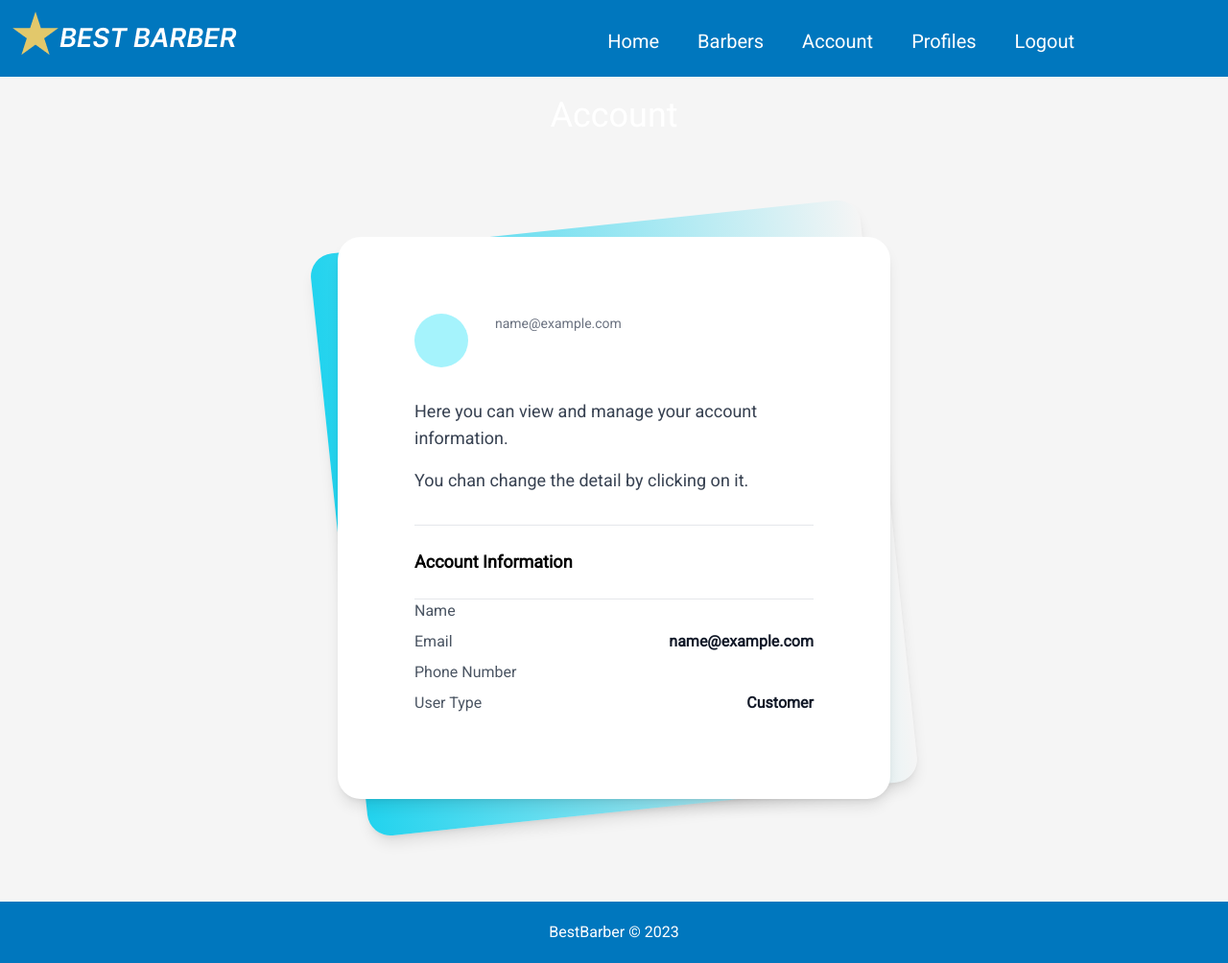
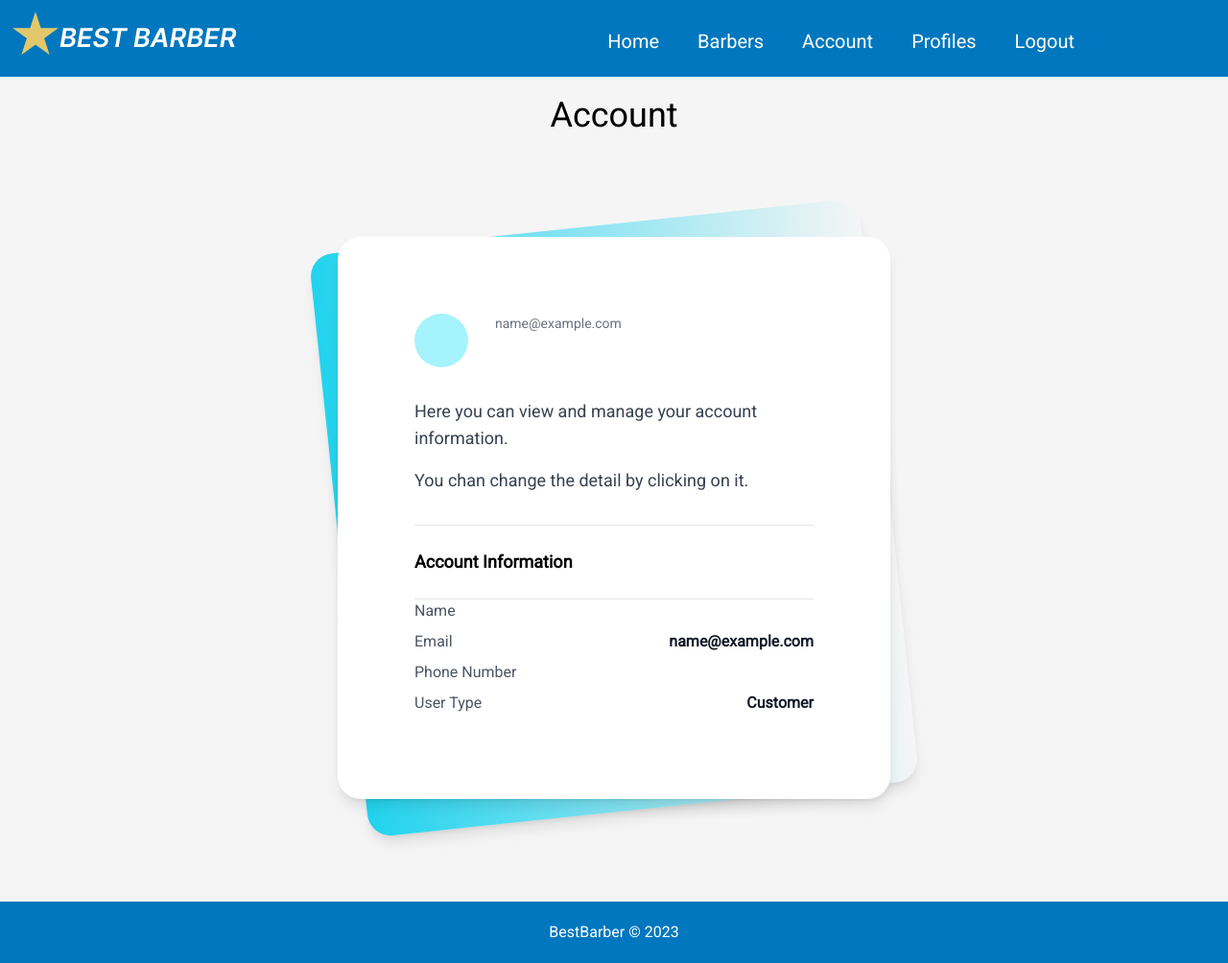
Before and after one commit to canefe/bestbarber, a Django app: page /account in a window 1280 px wide. Shown: the whole page at 96% size. Run offline with Django 4.2, Linux system fonts and the light colour scheme; the visitor is signed in with stand-in values (Sample User, id 1); style sheets or scripts are compiled from the project's sources; some libraries are stand-ins or nearby versions.

Commit message:
fixed the text  Account from white to black

```diff
--- a/templates/barbers/account.html
+++ b/templates/barbers/account.html
@@ -11,7 +11,7 @@
 
 {% block body_block %}
   <div class="flex flex-col items-center min-h-screen">
-    <h1 class="text-white text-4xl mt-5">Account</h1>
+    <h1 class="text-black text-4xl mt-5">Account</h1>
     <div class="flex items-center justify-center">
       <div class="min-h-screen flex flex-col justify-center">
         <div class="relative py-3 sm:max-w-xl sm:mx-auto">
--- a/templates/registration/registration_form.html
+++ b/templates/registration/registration_form.html
@@ -49,7 +49,7 @@
                             </div>
                             <div class="pl-0">
                                 {% for field in profile_form %}
-					<!-- if the field is called title ignore-->
+					<!--- if the field is called title ignore-->
                                     <div class="relative" >
                                         {{field.label_tag}}
                                         {{ field|add_class:"border-gray-300 focus:border-indigo-500 focus:ring-indigo-500 shadow-sm w-full py-5 pl-3 pr-24 leading-5 text-gray-900 sm:text-sm sm:leading-5 mb-5 peer" }}
```
